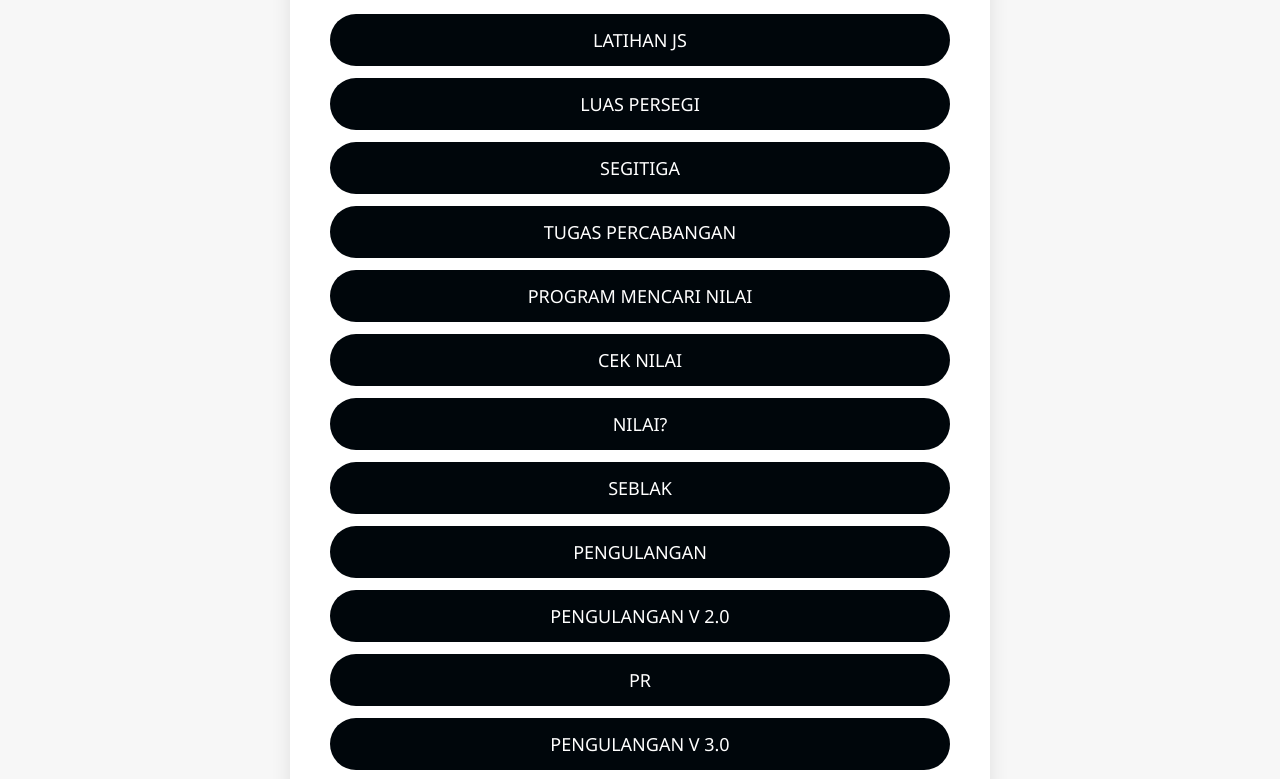
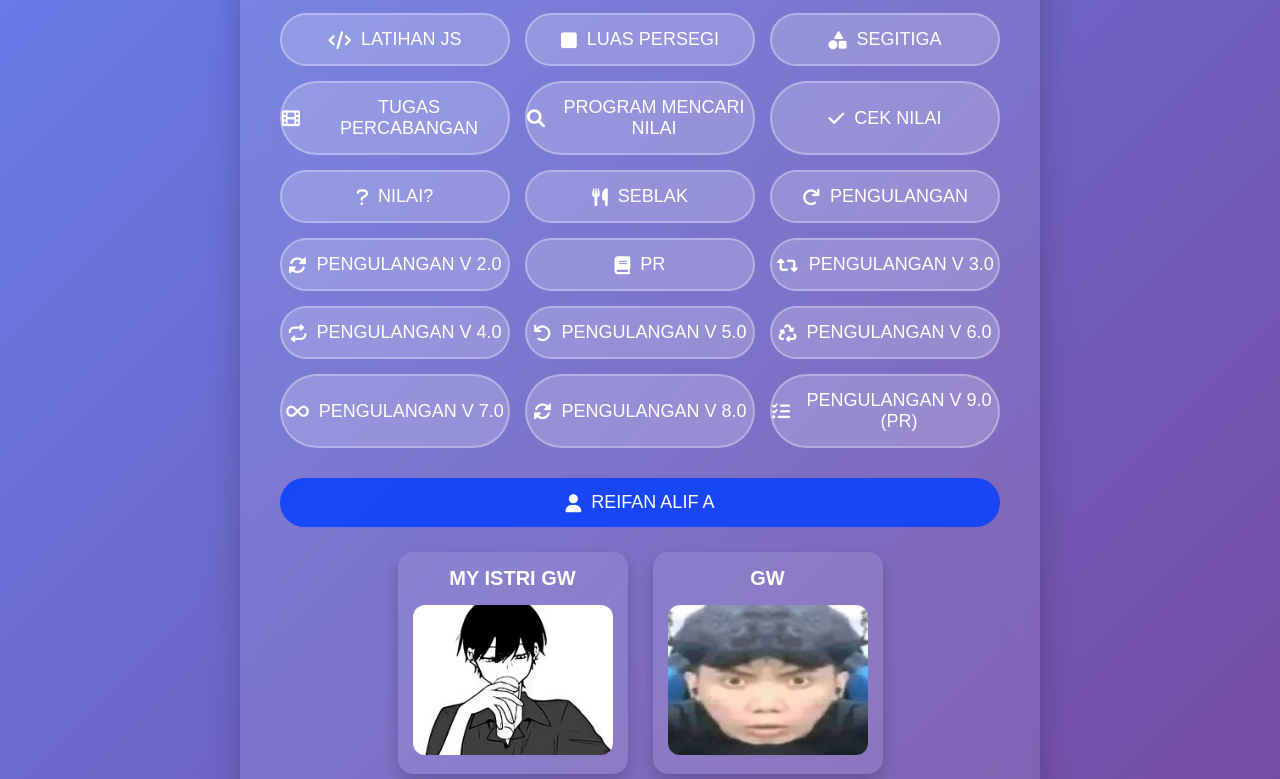
Before and after one commit to epan6969/tugasjss, a plain HTML site: page index.html in a window 1280 px wide. Shown: the part 99-878 px from the top of the page. Drawn offline with Linux system fonts and the light colour scheme.

Commit message:
Add files via upload

```diff
--- a/css.css
+++ b/css.css
@@ -5,67 +5,101 @@
 }
 
 body {
-    font-family: 'Segoe UI', Tahoma, Geneva, Verdana, sans-serif;
-    background-color: #f7f7f7;
+    font-family: 'Poppins', sans-serif;
+    background: linear-gradient(135deg, #667eea, #764ba2);
     display: flex;
     justify-content: center;
     align-items: center;
     min-height: 100vh;
-    color: #333;
+    color: #fff;
+    overflow: hidden;
 }
 
 .container {
-    background-color: #ffffff;
+    background: rgba(255, 255, 255, 0.1);
     padding: 40px;
-    border-radius: 12px;
-    box-shadow: 0 10px 20px rgba(0, 0, 0, 0.1);
+    border-radius: 20px;
+    backdrop-filter: blur(15px);
+    box-shadow: 0 15px 35px rgba(0, 0, 0, 0.2);
     text-align: center;
     width: 100%;
-    max-width: 700px;
+    max-width: 800px;
+    animation: fadeIn 1.5s ease-in-out;
+}
+
+@keyframes fadeIn {
+    from {
+        opacity: 0;
+        transform: translateY(-20px);
+    }
+    to {
+        opacity: 1;
+        transform: translateY(0);
+    }
 }
 
 h1 {
-    font-size: 32px;
+    font-size: 36px;
     margin-bottom: 30px;
-    color: #2C3E50;
+    color: #fff;
+    text-shadow: 2px 2px 4px rgba(0, 0, 0, 0.3);
+    animation: slideIn 1s ease-in-out;
+}
+
+@keyframes slideIn {
+    from {
+        opacity: 0;
+        transform: translateX(-50px);
+    }
+    to {
+        opacity: 1;
+        transform: translateX(0);
+    }
 }
 
 h2 {
     font-size: 24px;
     margin-top: 25px;
-    color: #34495E;
+    color: #fff;
 }
 
 h3 {
     font-size: 20px;
     margin-bottom: 15px;
-    color: #7F8C8D;
+    color: #fff;
 }
 
 .button-container {
-    display: flex;
-    flex-direction: column;
-    gap: 12px;
+    display: grid;
+    grid-template-columns: repeat(auto-fit, minmax(200px, 1fr));
+    gap: 15px;
     margin-bottom: 30px;
 }
 
 .button {
-    display: block;
-    width: 100%;
+    display: flex;
+    align-items: center;
+    justify-content: center;
     padding: 14px 0;
-    background-color: #00060b;
-    color: #ffffff;
+    background: rgba(255, 255, 255, 0.2);
+    color: #fff;
     text-decoration: none;
     border-radius: 50px;
     font-size: 18px;
     font-weight: 500;
     text-transform: uppercase;
-    transition: background-color 0.3s, transform 0.3s;
+    transition: background 0.3s, transform 0.3s, box-shadow 0.3s;
+    border: 2px solid rgba(255, 255, 255, 0.3);
+}
+
+.button i {
+    margin-right: 10px;
 }
 
 .button:hover {
-    background-color: #323232;
-    transform: scale(1.05);
+    background: rgba(255, 255, 255, 0.4);
+    transform: translateY(-5px);
+    box-shadow: 0 8px 16px rgba(0, 0, 0, 0.3);
 }
 
 .image-container {
@@ -77,36 +111,47 @@ h3 {
 
 .image-card {
     text-align: center;
+    background: rgba(255, 255, 255, 0.1);
+    padding: 15px;
+    border-radius: 15px;
+    box-shadow: 0 8px 16px rgba(0, 0, 0, 0.2);
+    transition: transform 0.3s, box-shadow 0.3s;
+}
+
+.image-card:hover {
+    transform: translateY(-10px);
+    box-shadow: 0 12px 24px rgba(0, 0, 0, 0.3);
 }
 
 .image-card img {
     border-radius: 12px;
-    box-shadow: 0 6px 18px rgba(0, 0, 0, 0.1);
-    transition: transform 0.3s, box-shadow 0.3s;
     width: 200px;
     height: 150px;
-}
-
-.image-card img:hover {
-    transform: scale(1.1);
-    box-shadow: 0 8px 24px rgba(0, 0, 0, 0.2);
+    object-fit: cover;
 }
 
 .nama {
-    display: block;
+    display: flex;
+    align-items: center;
+    justify-content: center;
     width: 100%;
     padding: 14px 0;
-    background-color: #003cff;
-    color: #ffffff;
+    background: rgba(0, 60, 255, 0.8);
+    color: #fff;
     text-decoration: none;
     border-radius: 50px;
     font-size: 18px;
     font-weight: 500;
     text-transform: uppercase;
-    transition: background-color 0.3s, transform 0.3s;
+    transition: background 0.3s, transform 0.3s;
+    margin-top: 20px;
+}
+
+.nama i {
+    margin-right: 10px;
 }
 
 .nama:hover {
-    background-color: #002bb5;
-    transform: scale(1.05);
+    background: rgba(0, 45, 181, 0.9);
+    transform: translateY(-5px);
 }
--- a/index.html
+++ b/index.html
@@ -5,31 +5,32 @@
     <meta name="viewport" content="width=device-width, initial-scale=1.0">
     <title>Kumpulan Tugas</title>
     <link rel="stylesheet" href="css.css">
+    <link rel="stylesheet" href="https://cdnjs.cloudflare.com/ajax/libs/font-awesome/6.0.0/css/all.min.css">
 </head>
 <body>
     <div class="container">
         <h1>Kumpulan Tugas</h1>
         <div class="button-container">
-            <a href="lat.html" class="button">Latihan JS</a>
-            <a href="latluaspersegi.html" class="button">Luas Persegi</a>
-            <a href="latsegitiga.html" class="button">Segitiga</a>
-            <a href="nonton.html" class="button">Tugas Percabangan</a>
-            <a href="programmencarinilai.html" class="button">Program Mencari Nilai</a>
-            <a href="ceknilai.html" class="button">Cek Nilai</a>
-            <a href="latnilaiiing.html" class="button">Nilai?</a>
-            <a href="seblak.html" class="button">Seblak</a>
-            <a href="pengulangan.html" class="button">Pengulangan</a>
-            <a href="pengulanagan2.html" class="button">Pengulangan V 2.0</a>
-            <a href="pr.html" class="button">PR</a>
-            <a href="pengulangan3.html" class="button">Pengulangan V 3.0</a>
-            <a href="pengulangan4.html" class="button">Pengulangan V 4.0</a>
-            <a href="pengulangan05.html" class="button">Pengulangan V 5.0</a>
-            <a href="pengulangan6.html" class="button">Pengulangan V 6.0</a>
-            <a href="pengulangan7.html" class="button">Pengulangan V 7.0</a>
-            <a href="pengulangan8pr.html" class="button">Pengulangan V 8.0</a>
-            <a href="prr.html" class="button">Pengulangan V 9.0 (Pr)</a>
+            <a href="lat.html" class="button"><i class="fas fa-code"></i> Latihan JS</a>
+            <a href="latluaspersegi.html" class="button"><i class="fas fa-square"></i> Luas Persegi</a>
+            <a href="latsegitiga.html" class="button"><i class="fas fa-shapes"></i> Segitiga</a>
+            <a href="nonton.html" class="button"><i class="fas fa-film"></i> Tugas Percabangan</a>
+            <a href="programmencarinilai.html" class="button"><i class="fas fa-search"></i> Program Mencari Nilai</a>
+            <a href="ceknilai.html" class="button"><i class="fas fa-check"></i> Cek Nilai</a>
+            <a href="latnilaiiing.html" class="button"><i class="fas fa-question"></i> Nilai?</a>
+            <a href="seblak.html" class="button"><i class="fas fa-utensils"></i> Seblak</a>
+            <a href="pengulangan.html" class="button"><i class="fas fa-redo"></i> Pengulangan</a>
+            <a href="pengulanagan2.html" class="button"><i class="fas fa-sync-alt"></i> Pengulangan V 2.0</a>
+            <a href="pr.html" class="button"><i class="fas fa-book"></i> PR</a>
+            <a href="pengulangan3.html" class="button"><i class="fas fa-retweet"></i> Pengulangan V 3.0</a>
+            <a href="pengulangan4.html" class="button"><i class="fas fa-repeat"></i> Pengulangan V 4.0</a>
+            <a href="pengulangan05.html" class="button"><i class="fas fa-undo"></i> Pengulangan V 5.0</a>
+            <a href="pengulangan6.html" class="button"><i class="fas fa-recycle"></i> Pengulangan V 6.0</a>
+            <a href="pengulangan7.html" class="button"><i class="fas fa-infinity"></i> Pengulangan V 7.0</a>
+            <a href="pengulangan8pr.html" class="button"><i class="fas fa-rotate"></i> Pengulangan V 8.0</a>
+            <a href="prr.html" class="button"><i class="fas fa-tasks"></i> Pengulangan V 9.0 (Pr)</a>
         </div>
-        <a href="epan.html" class="nama">Reifan Alif A</a>
+        <a href="epan.html" class="nama"><i class="fas fa-user"></i> Reifan Alif A</a>
         <div class="image-container">
             <div class="image-card">
                 <h3>MY ISTRI GW</h3>
```
